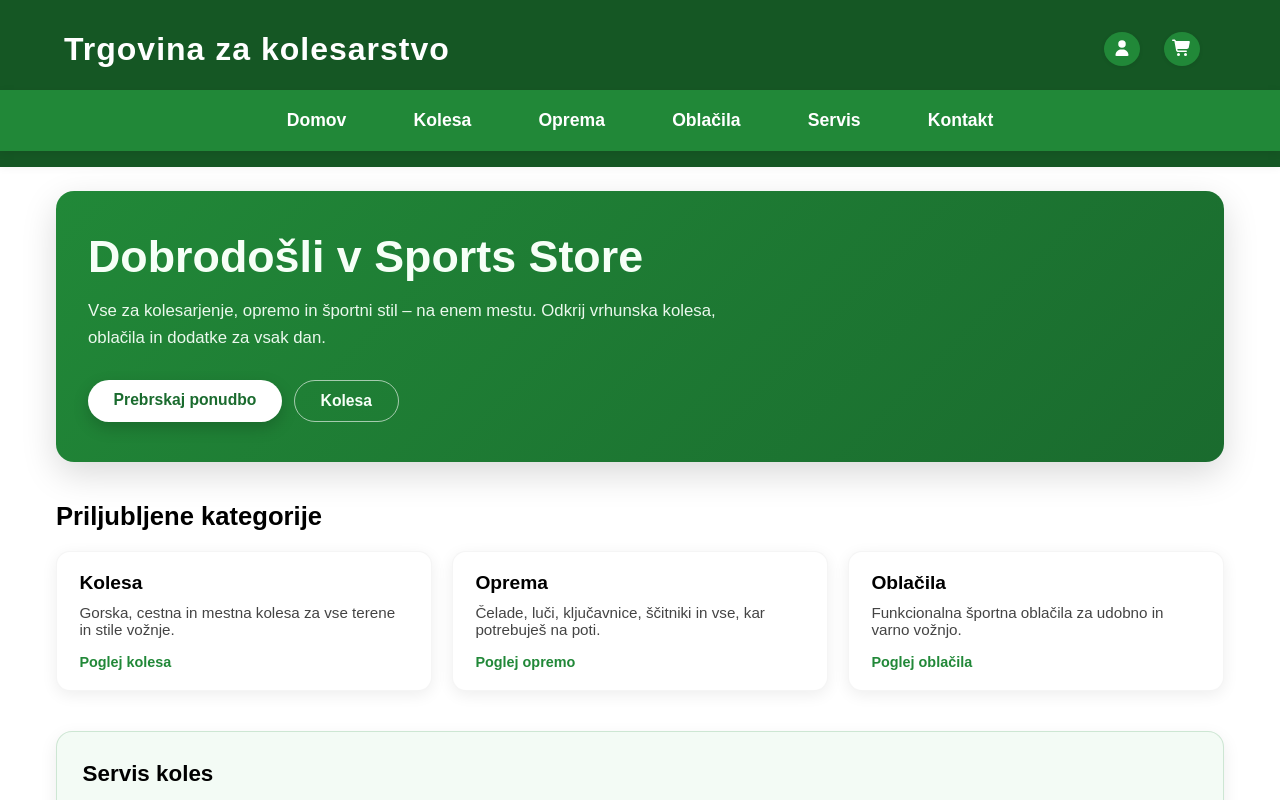
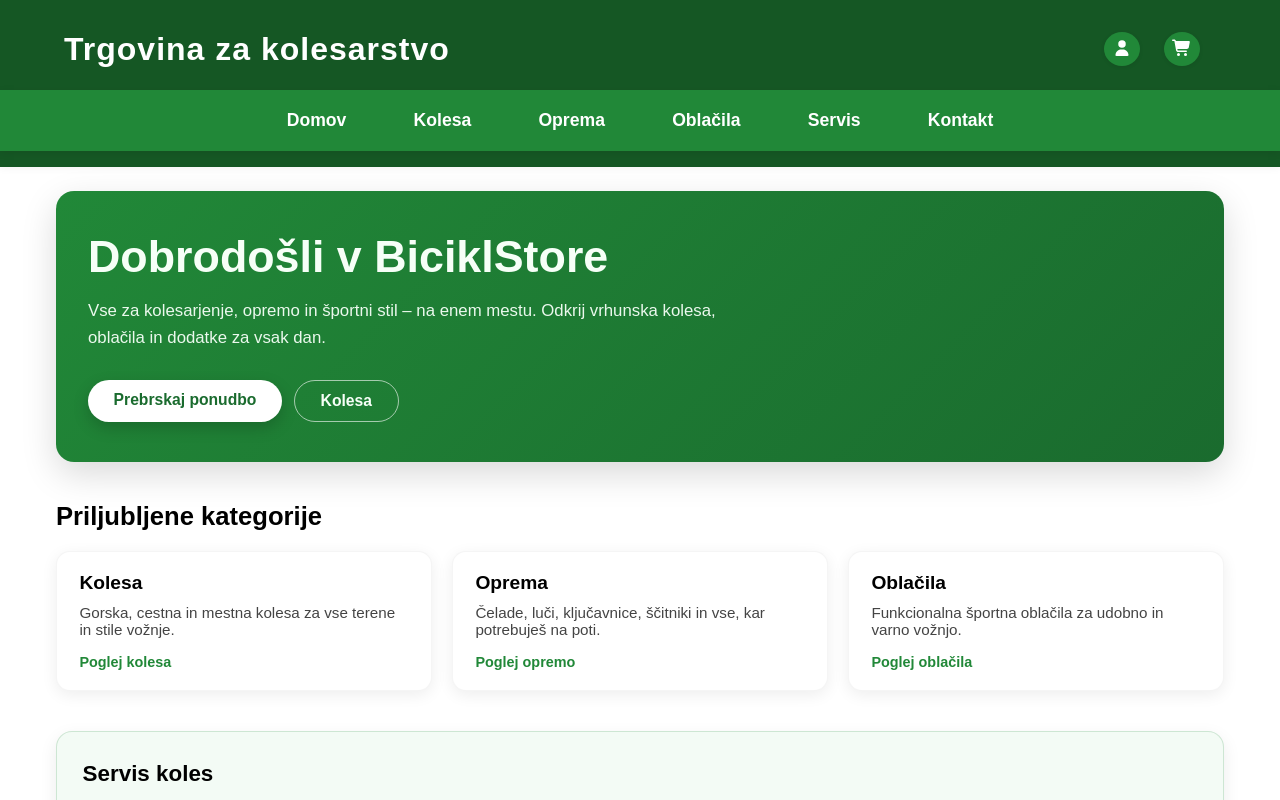
Before and after one commit to markloborec/Spletna-Trgovina, an Angular app: page / in a window 1280 px wide. Shown: the top 800 px of the page. Built offline with nearby package versions, Linux system fonts and the light colour scheme.

Commit message:
Test commit

```diff
--- a/src/app/homepage/homepage.html
+++ b/src/app/homepage/homepage.html
@@ -3,7 +3,7 @@
     <!-- HERO SEKCIJA -->
     <section class="hero">
         <div class="hero-content">
-            <h1>Dobrodošli v Sports Store</h1>
+            <h1>Dobrodošli v BiciklStore</h1>
             <p>
                 Vse za kolesarjenje, opremo in športni stil – na enem mestu.
                 Odkrij vrhunska kolesa, oblačila in dodatke za vsak dan.
```
